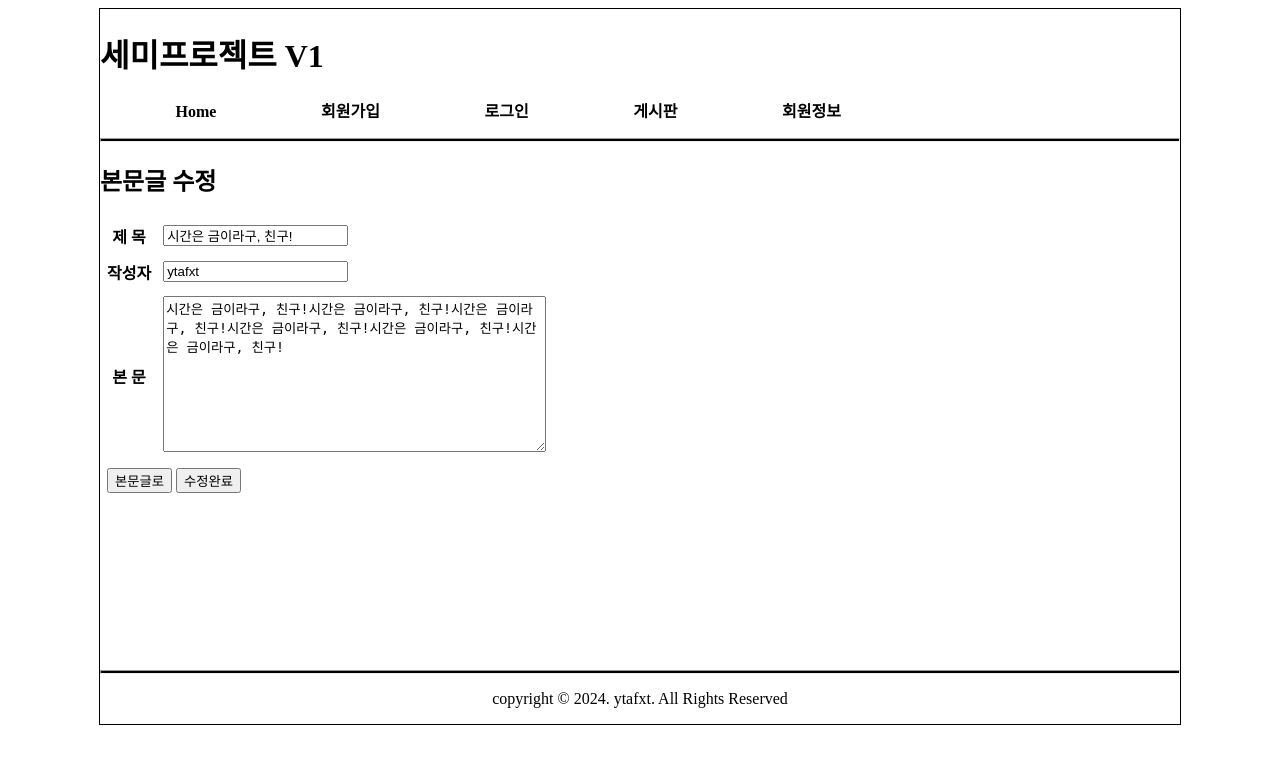
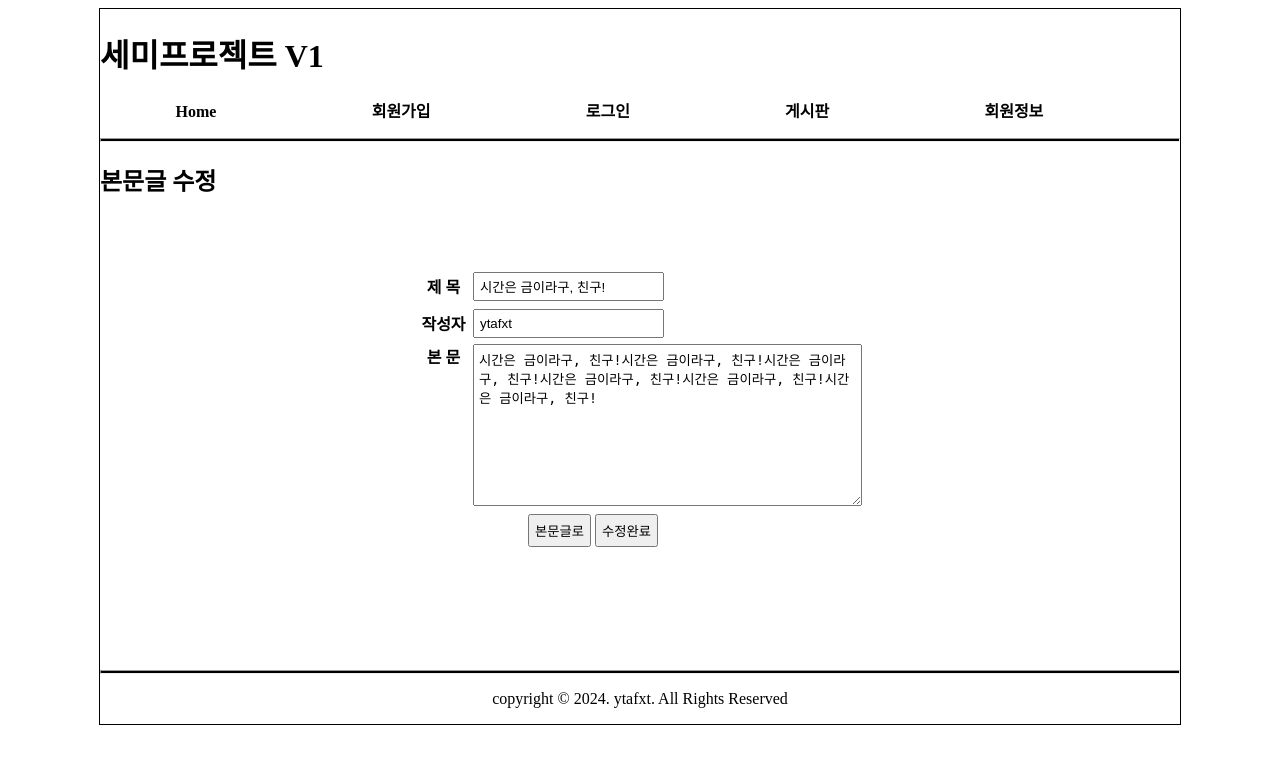
Before and after one commit to evollivia/semiprojectv1, a FastAPI app: page /board/modify in a window 1280 px wide. Shown: the top 764 px of the page. Run offline with FastAPI, Linux system fonts and the light colour scheme.

Commit message:
게시판 수정하기 폼 스타일링

```diff
--- a/views/templates/board/modify.html
+++ b/views/templates/board/modify.html
@@ -5,8 +5,12 @@
     <title>세미프로젝트</title>
     <link rel="stylesheet" href="/static/css/project.css">
     <style>
-        #menu{list-style-type: none; padding: 0}
-        #menu li{display: inline; margin-right: 25px}
+        form {width: 450px; margin: 70px auto;}
+        th{width: 150px;}
+        tr{height: 35px}
+        tr:nth-child(3){vertical-align: top}
+        #listbtn{margin-left: 110px}
+        input, textarea, button{padding: 5px}
     </style>
 </head>
 <body>
@@ -25,7 +29,7 @@
         <main>
             <h2>본문글 수정</h2>
             <form name="modifyfrm" method="post">
-                <table cellpadding="5">
+                <table>
                     <tr><th>제  목</th><td><input type="text" name="title" id="title" value="시간은 금이라구, 친구!"></td></tr>
                     <tr><th>작성자</th><td><input type="text" name="userid" id="userid" value="ytafxt" readonly></td></tr>
                     <tr><th>본  문 </th><td><textarea name="contents" id="contents" cols="45" rows="10" required>시간은 금이라구, 친구!시간은 금이라구, 친구!시간은 금이라구, 친구!시간은 금이라구, 친구!시간은 금이라구, 친구!시간은 금이라구, 친구!</textarea></td>
```
